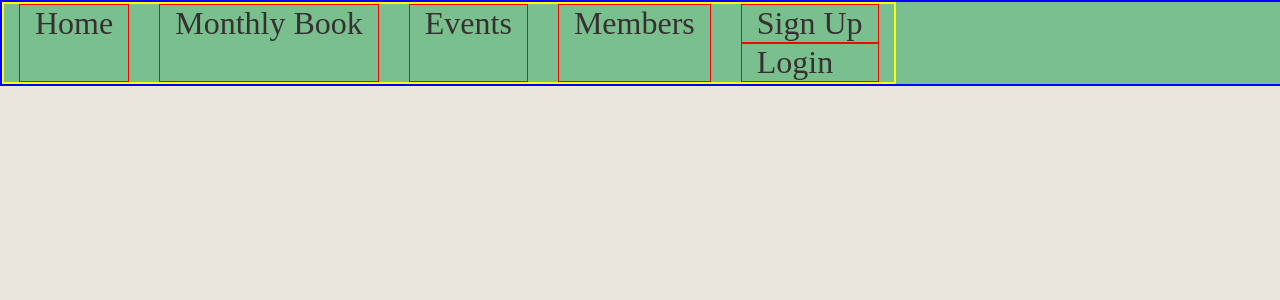
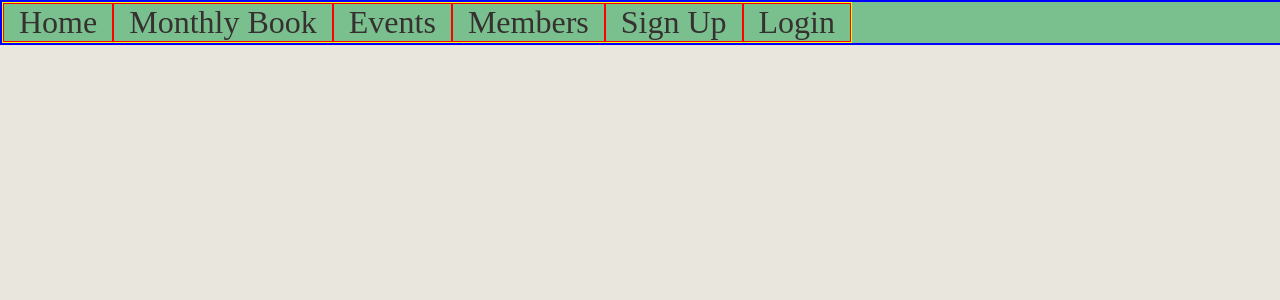
Before and after one commit to diaz-francisco/LetterBookd, a React (Vite) app in the folder frontend/: page / in a window 1280 px wide. Shown: the top 300 px of the page. Built offline with nearby package versions, Linux system fonts and the light colour scheme.

Commit message:
Header update

```diff
--- a/frontend/src/components/LandingPage/Header.css
+++ b/frontend/src/components/LandingPage/Header.css
@@ -16,23 +16,12 @@ header {
 
 .navbar {
   display: flex;
-  justify-content: space-between; /* This will spread items apart */
-  list-style: none;
-  padding: 0;
-  margin: 0;
-  border: 2px solid yellow;
-}
-
-.navbar li {
-  margin: 0 15px; /* Space out list items */
-}
-
-.navbar .left-item {
-  margin-right: auto; /* Push left items to the left */
+  border: 1px solid yellow;
 }
 
 .navbar .right-item {
-  margin-left: 100px; /* Push right items to the right */
+  display: flex;
+  justify-content: flex-end;
 }
 
 a {
--- a/frontend/src/components/LandingPage/Header.tsx
+++ b/frontend/src/components/LandingPage/Header.tsx
@@ -41,7 +41,7 @@ const Header: React.FC = () => {
           <li>
             <a href="#monthly-book">Members</a>
           </li>
-          <div>
+          <div className="right-item">
             <li>
               <a href="#sign-up">Sign Up</a>
             </li>
```
